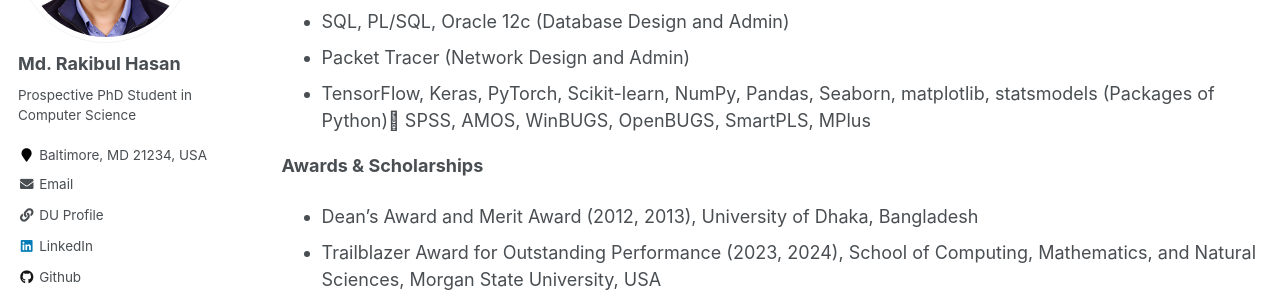
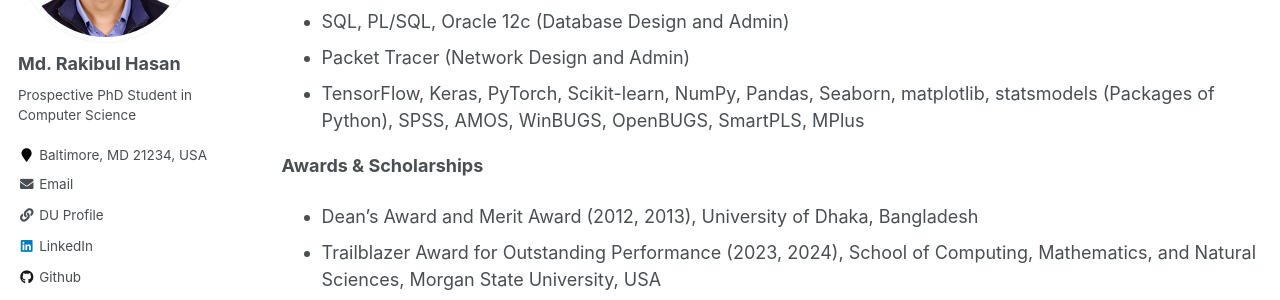
Before and after one commit to Hasan-MdRakibul/hasan-mdrakibul.github.io, a Jekyll site: the page built from _pages/skills.md, in a window 1280 px wide and 1232 px high. Shown: the part 250-550 px from the top of the window. Built offline with Jekyll 4.4.1, drawn with Linux system fonts in a browser that asks for light colours.

```diff
--- a/_pages/skills.md
+++ b/_pages/skills.md
@@ -10,7 +10,7 @@ author_profile: true
 - R, Python, Java, C++ (Programming Languages)
 - SQL, PL/SQL, Oracle 12c (Database Design and Admin)
 - Packet Tracer (Network Design and Admin)
-- TensorFlow, Keras, PyTorch, Scikit-learn, NumPy, Pandas, Seaborn, matplotlib, statsmodels (Packages of Python) SPSS, AMOS, WinBUGS, OpenBUGS, SmartPLS, MPlus
+- TensorFlow, Keras, PyTorch, Scikit-learn, NumPy, Pandas, Seaborn, matplotlib, statsmodels (Packages of Python), SPSS, AMOS, WinBUGS, OpenBUGS, SmartPLS, MPlus
 
 **Awards & Scholarships**
 - Dean’s Award and Merit Award (2012, 2013), University of Dhaka, Bangladesh
```
